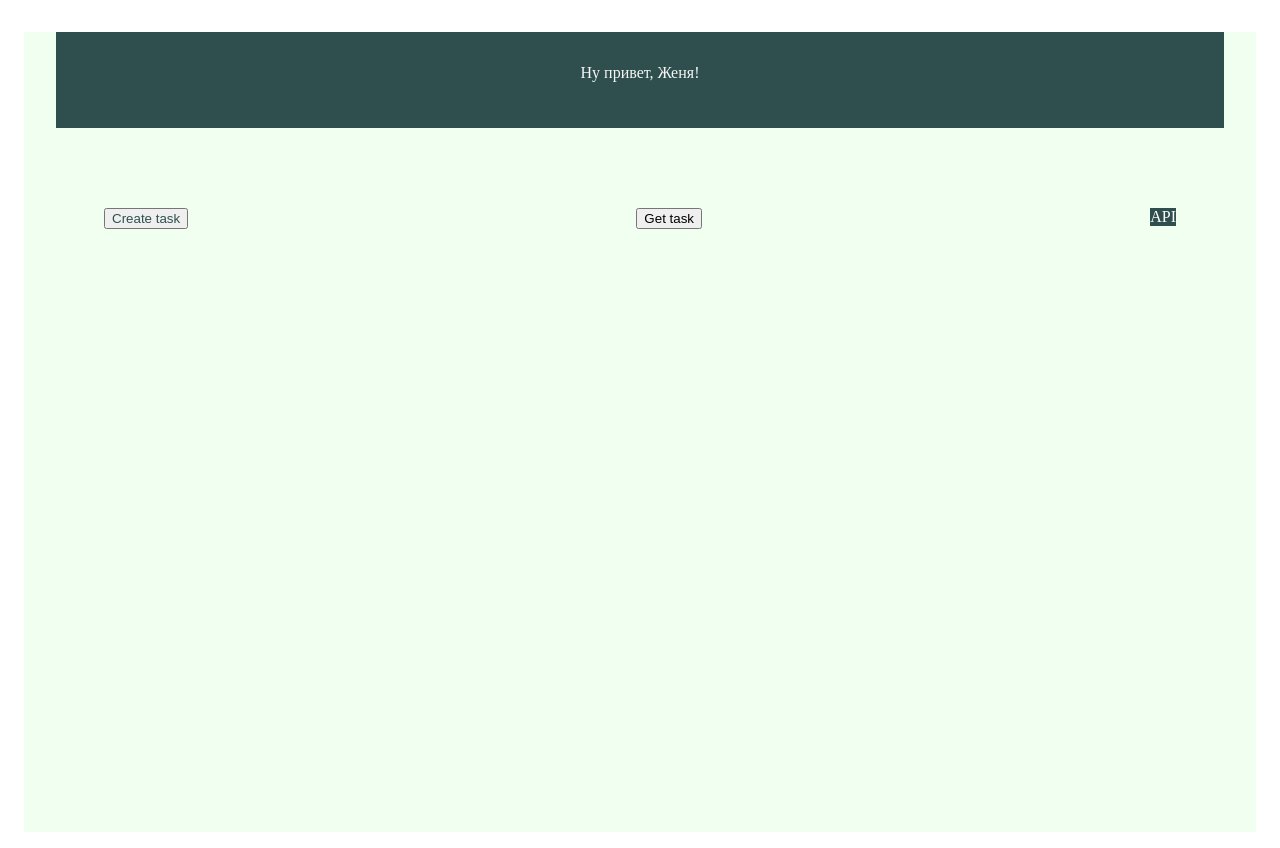
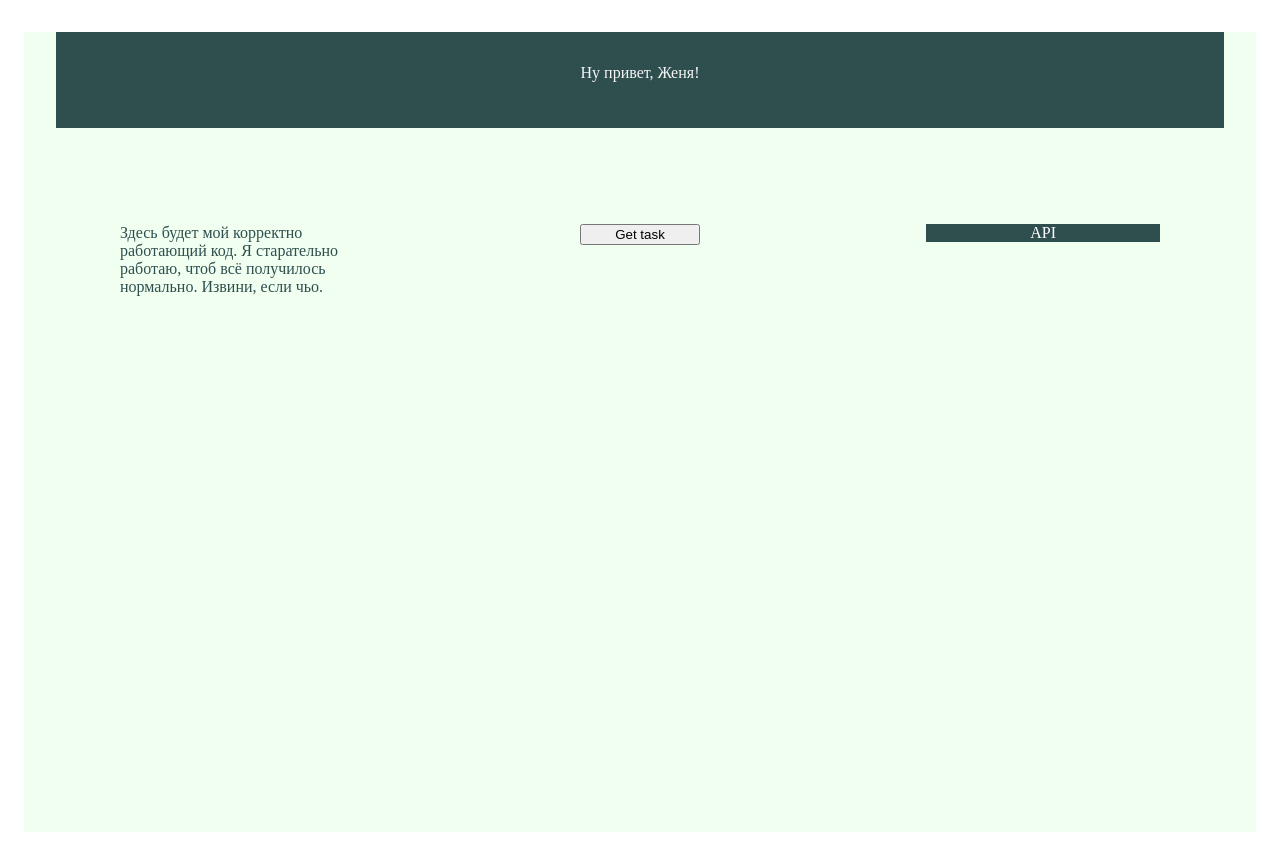
Before and after one commit to Katheryna-Knyzhenko/apishka, a React (Create React App) app: page / in a window 1280 px wide. Built offline with nearby package versions, Linux system fonts and the light colour scheme.

Commit message:
addMainPageComponent

```diff
--- a/src/App.css
+++ b/src/App.css
@@ -16,12 +16,16 @@
     margin: 2em;
     display: flex;
     justify-content: space-between;
+    flex-wrap: wrap;
 }
-.divWithButtonCreateTask , .divWithButtonGetTask,  #getTaskDiv  {
+.divWithSomeInfo , .divWithButtonGetTask,  #getTaskDiv  {
     margin: 3em;
     display: flex;
     flex-wrap: wrap;
     flex-flow: column;
+    width: 20%;
+    color: darkslategray;
+    padding: 1em;
 }
 .createTask {
     color: darkslategray;
@@ -32,3 +36,8 @@
     background-color: darkslategray;
     color: white;
 }
+.getTask {
+    width: 9em;
+    margin: 0 auto;
+
+}
--- a/src/App.js
+++ b/src/App.js
@@ -1,80 +1,80 @@
-import React, {Component} from 'react';
-import './App.css';
-import {createTask, deleteTask, getTasks} from './apiFile';
-
-class ApishkaMainCode extends Component {
-  constructor(props) {
-    super(props);
-    this.state = {
-      deleteOneTask: false,
-      getNewTask: '',
-      createOne: ''
-    };
-    this.createNewTask = this.createNewTask.bind(this);
-    this.getNewTask = this.getNewTask.bind(this);
-  }
-
-  createNewTask = () => {
-    this.setState({
-      createOne: createTask('First taska')
-
-    });
-
-  };
-
-  getNewTask = () => {
-    let tasksRecieved = function onTasksRecieved(tasks) {
-        tasks.forEach(task => {
-            const li = document.createElement('li');
-            li.innerHTML = `${task.title}        ${task.id}`;
-            li.id = task.id;
-            document.getElementById('getTaskDiv').appendChild(li);
-            const buttonDelete = document.createElement('button');
-            buttonDelete.innerHTML = 'delete task';
-            buttonDelete.id = 'delete-task';
-            buttonDelete.style.marginLeft = '2em';
-            buttonDelete.style.marginTop = '2em';
-            buttonDelete.addEventListener('click', () => { deleteTask(task.id); li.remove()} );
-            li.appendChild(buttonDelete);
-        })
-     }
-      const promise = new Promise( function (resolve, reject) {
-        resolve(getTasks())
-      })
-      promise.then(function (result) {
-        tasksRecieved(result)
-      })
-
-  }
-
-  deleteTaskButton = (tasks) => {
-    tasks.forEach(task => {
-      this.setState({
-        deleteOneTask: deleteTask(task.id)
-      });
-    })
-  };
-
-  render() {
-
-    return (
-        <div className='wapper'>
-          <div className='wrap'>
-            <div className= 'hiHeader'>Ну привет, Женя!</div>
-            <div className= 'mainCode'>
-              <div className='divWithButtonCreateTask'>
-              <button className='createTask' onClick={this.createNewTask}>Create task</button>
-              </div>
-              <div className='divWithButtonGetTask'>
-              <button className='getTask' onClick={this.getNewTask}>Get task</button>
-            </div>
-                <div id = 'getTaskDiv'>
-                    <span className='apiTitle'>API</span></div>
-            </div>
-          </div>
-
-        </div>
-    )
-  }
-}
-export default ApishkaMainCode;
+// import React, {Component} from 'react';
+// import './App.css';
+// import {createTask, deleteTask, getTasks} from './apiFile';
+//
+// class ApishkaMainCode extends Component {
+//   constructor(props) {
+//     super(props);
+//     this.state = {
+//       deleteOneTask: false,
+//       getNewTask: '',
+//       createOne: ''
+//     };
+//     this.createNewTask = this.createNewTask.bind(this);
+//     this.getNewTask = this.getNewTask.bind(this);
+//   }
+//
+//   createNewTask = () => {
+//     this.setState({
+//       createOne: createTask('First taska')
+//
+//     });
+//
+//   };
+//
+//   getNewTask = () => {
+//     let tasksRecieved = function onTasksRecieved(tasks) {
+//         tasks.forEach(task => {
+//             const li = document.createElement('li');
+//             li.innerHTML = `${task.title}        ${task.id}`;
+//             li.id = task.id;
+//             document.getElementById('getTaskDiv').appendChild(li);
+//             const buttonDelete = document.createElement('button');
+//             buttonDelete.innerHTML = 'delete task';
+//             buttonDelete.id = 'delete-task';
+//             buttonDelete.style.marginLeft = '2em';
+//             buttonDelete.style.marginTop = '2em';
+//             buttonDelete.addEventListener('click', () => { deleteTask(task.id); li.remove()} );
+//             li.appendChild(buttonDelete);
+//         })
+//      }
+//       const promise = new Promise( function (resolve, reject) {
+//         resolve(getTasks())
+//       })
+//       promise.then(function (result) {
+//         tasksRecieved(result)
+//       })
+//
+//   }
+//
+//   deleteTaskButton = (tasks) => {
+//     tasks.forEach(task => {
+//       this.setState({
+//         deleteOneTask: deleteTask(task.id)
+//       });
+//     })
+//   };
+//
+//   render() {
+//
+//     return (
+//         <div className='wapper'>
+//           <div className='wrap'>
+//             <div className= 'hiHeader'>Ну привет, Женя!</div>
+//             <div className= 'mainCode'>
+//               <div className='divWithButtonCreateTask'>
+//               <button className='createTask' onClick={this.createNewTask}>Create task</button>
+//               </div>
+//               <div className='divWithButtonGetTask'>
+//               <button className='getTask' onClick={this.getNewTask}>Get task</button>
+//             </div>
+//                 <div id = 'getTaskDiv'>
+//                     <span className='apiTitle'>API</span></div>
+//             </div>
+//           </div>
+//
+//         </div>
+//     )
+//   }
+// }
+// export default ApishkaMainCode;
--- /dev/null
+++ b/src/MainPage.js
@@ -0,0 +1,36 @@
+import React, {Component} from 'react';
+import './App.css';
+import {createTask, deleteTask, getTasks} from './apiFile';
+
+class MainPage extends Component {
+    constructor(props) {
+        super(props);
+        this.state = {
+            deleteOneTask: false,
+            getNewTask: '',
+            createOne: ''
+        };
+        // this.createNewTask = this.createNewTask.bind(this);
+        // this.getNewTask = this.getNewTask.bind(this);
+    }
+    render () {
+    return (
+        <div className='wapper'>
+            <div className='wrap'>
+                <div className= 'hiHeader'>Ну привет, Женя!</div>
+                <div className= 'mainCode'>
+                    <div className='divWithSomeInfo'>
+                       Здесь будет мой корректно работающий код. Я старательно работаю, чтоб всё получилось нормально. Извини, если чьо.
+                    </div>
+                    <div className='divWithButtonGetTask'>
+                        <button className='getTask' onClick={this.getNewTask}>Get task</button>
+                    </div>
+                    <div id = 'getTaskDiv'>
+                        <span className='apiTitle'>API</span></div>
+                </div>
+            </div>
+
+        </div>
+    )}
+}
+export default MainPage;
--- a/src/index.js
+++ b/src/index.js
@@ -1,10 +1,10 @@
 import React from 'react';
 import ReactDOM from 'react-dom';
-import ApishkaMainCode from "./App";
+import MainPage from "./MainPage";
 
 ReactDOM.render(
   <React.StrictMode>
-    <ApishkaMainCode />
+    <MainPage />
   </React.StrictMode>,
   document.getElementById('root')
 );
```
